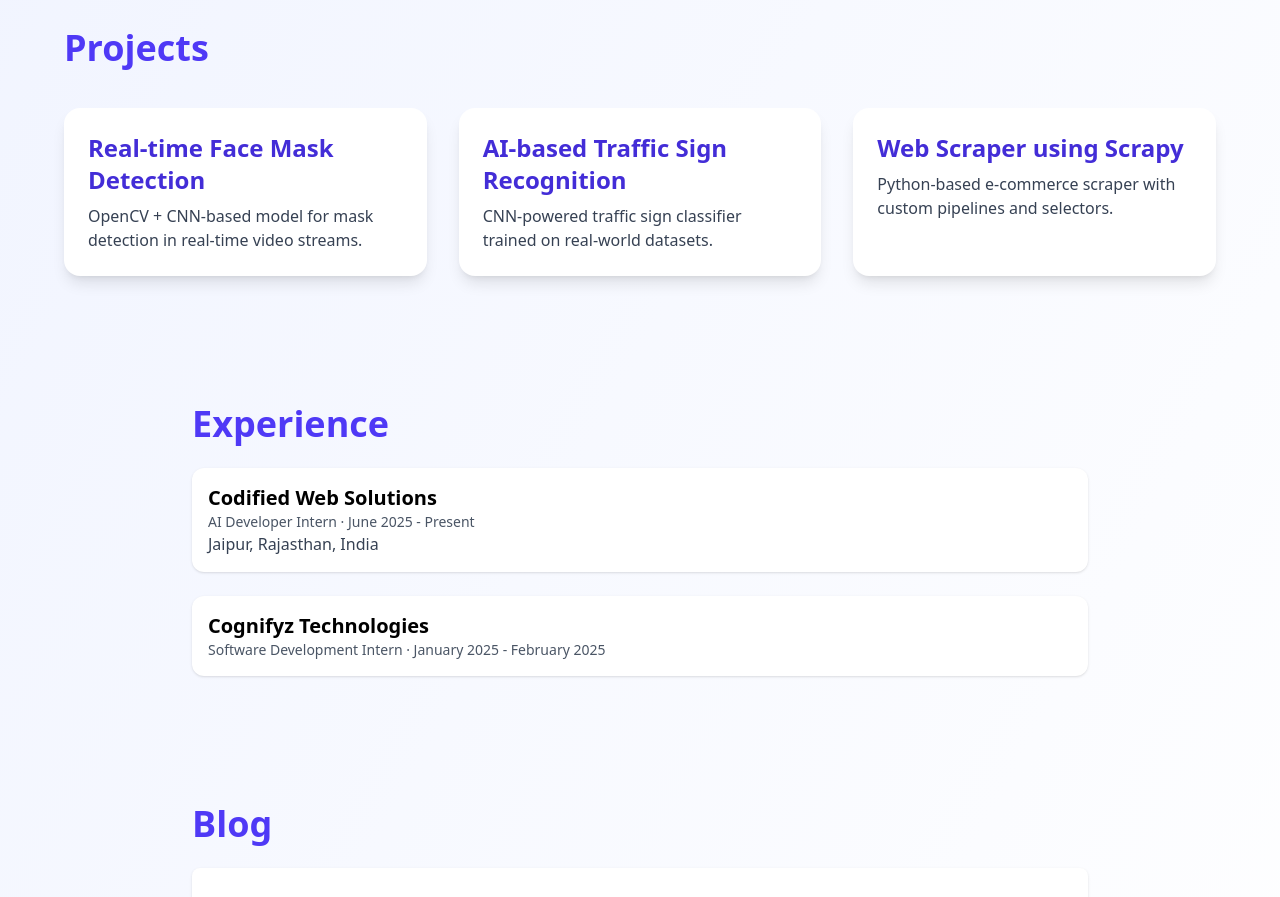
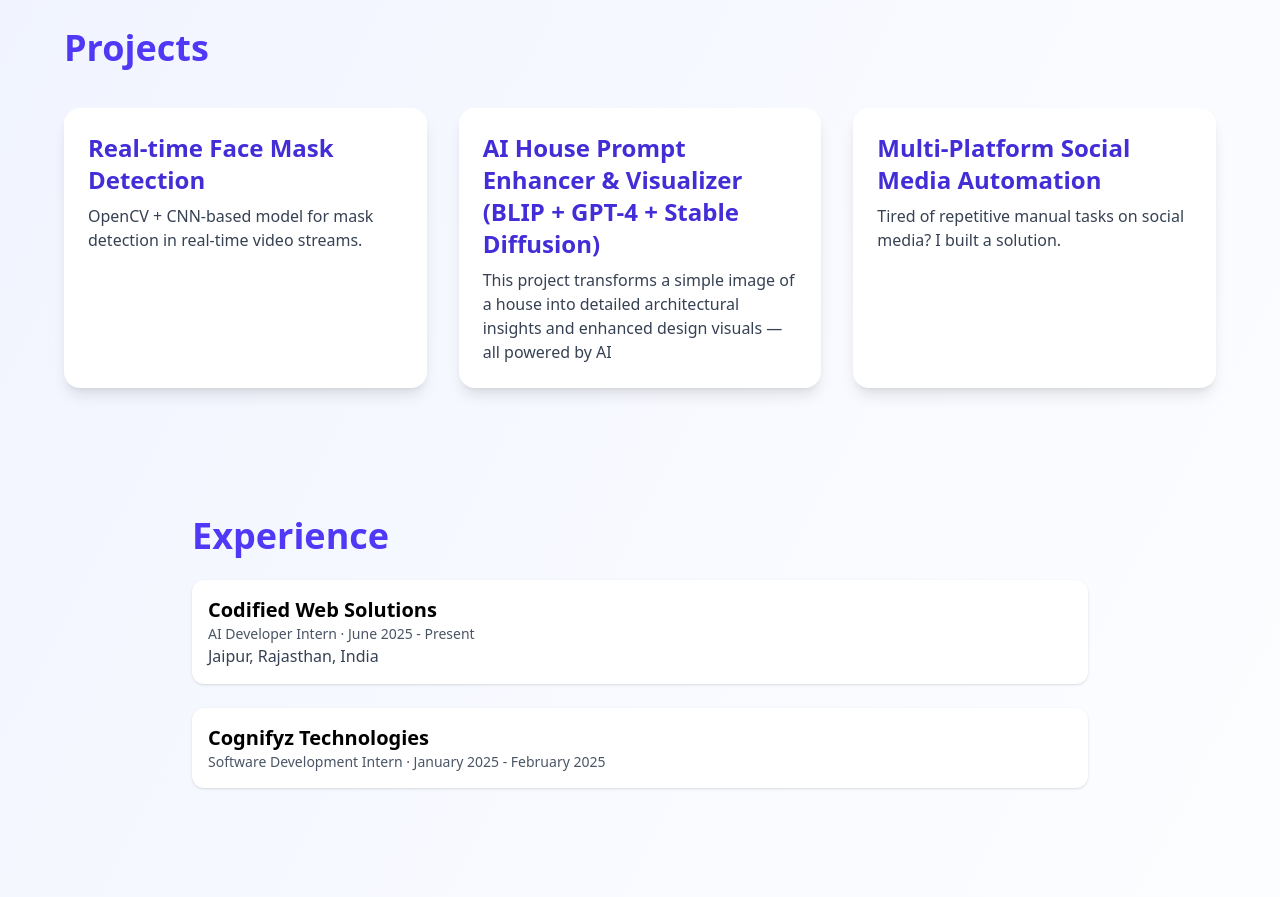
Before and after one commit to Harsh741334/harsh-portfolio, a React (Vite) app: page / in a window 1280 px wide. Shown: the part 1000-1897 px from the top of the page. Built offline with nearby package versions, Linux system fonts and the light colour scheme.

Commit message:
Update App.jsx

```diff
--- a/src/App.jsx
+++ b/src/App.jsx
@@ -19,7 +19,7 @@ export default function App() {
         <h1 className="text-3xl sm:text-4xl font-bold tracking-tight">Harsh Agarwal</h1>
         <div className="flex items-center gap-4">
           <a
-            href="/Harsh_Agarwal_Resume.pdf"
+            href="/Resume.pdf"
             download
             className="px-4 py-2 bg-gradient-to-r from-blue-600 to-indigo-600 text-white text-sm rounded-full shadow-lg hover:from-blue-700 hover:to-indigo-700 transition"
           >
@@ -88,19 +88,23 @@ export default function App() {
             title: "Real-time Face Mask Detection",
             description: "OpenCV + CNN-based model for mask detection in real-time video streams."
           }, {
-            title: "AI-based Traffic Sign Recognition",
-            description: "CNN-powered traffic sign classifier trained on real-world datasets."
+            title: "AI House Prompt Enhancer & Visualizer (BLIP + GPT-4 + Stable Diffusion)",
+            description: "This project transforms a simple image of a house into detailed architectural insights and enhanced design visuals — all powered by AI"
           }, {
-            title: "Web Scraper using Scrapy",
-            description: "Python-based e-commerce scraper with custom pipelines and selectors."
+            title: "Multi-Platform Social Media Automation",
+            description: "Tired of repetitive manual tasks on social media? I built a solution."
           }].map((project, index) => (
            <a
   key={index}
   href={
-    project.title === "Real-time Face Mask Detection"
-      ? "https://github.com/Harsh741334/FaceFeatureDetecction"
-      : "#"
-  }
+  project.title === "Real-time Face Mask Detection"
+    ? "https://github.com/Harsh741334/FaceFeatureDetecction"
+    : project.title === "AI House Prompt Enhancer & Visualizer (BLIP + GPT-4 + Stable Diffusion)"
+      ? "https://github.com/Harsh741334/AI-Powered-House-Prompt-Enhancer-Generator"
+      : project.title === "Multi-Platform Social Media Automation"
+        ? "https://github.com/Harsh741334/Multi-Platform-Social-Media-Automation"
+        : "#"
+}
   target="_blank"
   rel="noopener noreferrer"
   className="p-6 rounded-2xl bg-white dark:bg-gray-800 shadow-lg hover:shadow-xl transition-transform transform hover:-translate-y-1 block"
```
